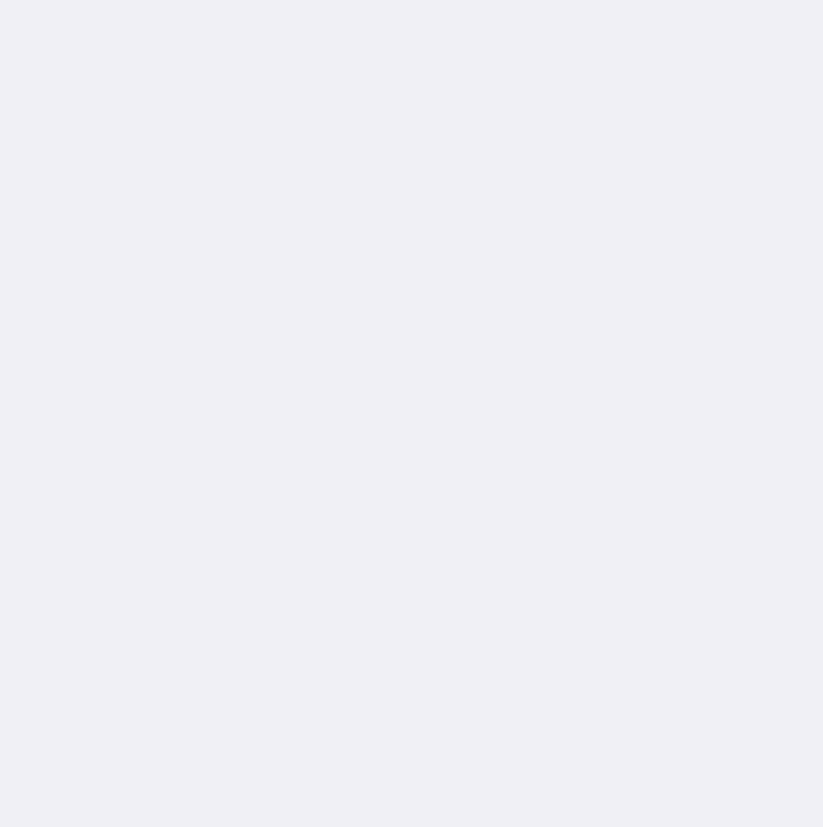
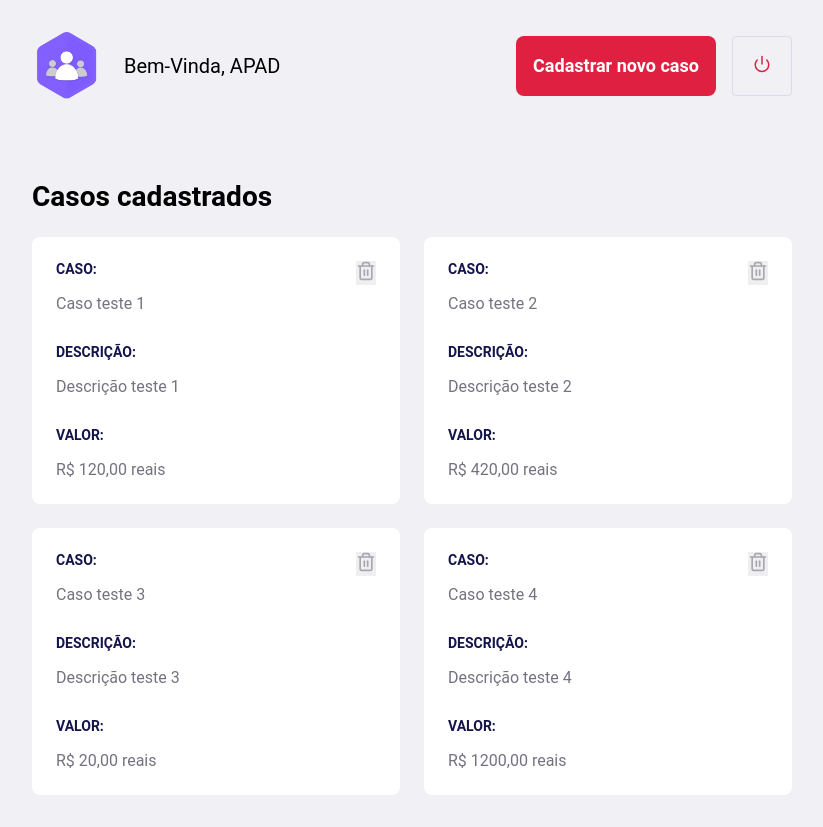
Before and after one commit to fernandosilvanoleto/Aula_01, a React (Create React App) app in the folder frontend/: page /profile in a window 1280 px wide. Shown: the whole page, without its empty margins (228-1051 px from the left). Before the commit the page ends 800 px from the top, so only its background shows below. Built offline with nearby package versions, Linux system fonts and the light colour scheme; a web font is replaced by a local one.

Commit message:
Implementando tela estática de casos cadastradas.

```diff
--- /dev/null
+++ b/frontend/src/pages/Profile/index.js
@@ -0,0 +1,82 @@
+import React from 'react';
+import { Link } from 'react-router-dom';
+import { FiPower, FiTrash2 } from 'react-icons/fi';
+
+import './styless.css';
+
+import logoImg from '../../assets/Logo.png';
+
+export default function Profile(){
+    return (
+        <div className="profile-container">
+            <header>
+                <img src={logoImg} alt="Logo" />
+                <span>Bem-Vinda, APAD</span>
+
+                <Link className="button" to="/incidents/new">Cadastrar novo caso</Link>
+                <button type="button">
+                    <FiPower size={18} color="#E02041"></FiPower>
+                </button>
+            </header>
+            <h1>Casos cadastrados</h1>
+            <ul>
+                <li>
+                    <strong>CASO:</strong>
+                    <p>Caso teste 1</p>
+
+                    <strong>DESCRIÇÃO:</strong>
+                    <p>Descrição teste 1</p>
+
+                    <strong>VALOR:</strong>
+                    <p>R$ 120,00 reais</p>
+
+                    <button type="button">
+                        <FiTrash2 size={20} color="#a8a8b3" />
+                    </button>
+                </li>
+                <li>
+                    <strong>CASO:</strong>
+                    <p>Caso teste 2</p>
+
+                    <strong>DESCRIÇÃO:</strong>
+                    <p>Descrição teste 2</p>
+
+                    <strong>VALOR:</strong>
+                    <p>R$ 420,00 reais</p>
+
+                    <button type="button">
+                        <FiTrash2 size={20} color="#a8a8b3" />
+                    </button>
+                </li>
+                <li>
+                    <strong>CASO:</strong>
+                    <p>Caso teste 3</p>
+
+                    <strong>DESCRIÇÃO:</strong>
+                    <p>Descrição teste 3</p>
+
+                    <strong>VALOR:</strong>
+                    <p>R$ 20,00 reais</p>
+
+                    <button type="button">
+                        <FiTrash2 size={20} color="#a8a8b3" />
+                    </button>
+                </li>
+                <li>
+                    <strong>CASO:</strong>
+                    <p>Caso teste 4</p>
+
+                    <strong>DESCRIÇÃO:</strong>
+                    <p>Descrição teste 4</p>
+
+                    <strong>VALOR:</strong>
+                    <p>R$ 1200,00 reais</p>
+
+                    <button type="button">
+                        <FiTrash2 size={20} color="#a8a8b3" />
+                    </button>
+                </li>
+            </ul>
+        </div>
+    );
+}
--- /dev/null
+++ b/frontend/src/pages/Profile/styless.css
@@ -0,0 +1,86 @@
+.profile-container {
+    width: 100%;
+    max-width: 1500px;
+    padding: 0 260px;
+    margin: 32px auto;
+}
+
+.profile-container header {
+    display: flex;
+    align-items: center;
+}
+
+.profile-container header span {
+    font-size: 20px;
+    margin-left: 24px;
+}
+
+.profile-container header img {
+    height: 68px;
+}
+
+.profile-container header a {
+    width: 200px;
+    margin-left: auto;
+    margin-top: 0;
+}
+
+.profile-container header button {
+    height: 60px;
+    width: 60px;
+    border-radius: 4px;
+    border: 1px solid #dcdce6;
+    background: transparent;
+    margin-left: 16px;
+    transition: border-color 0.2s;
+}
+
+.profile-container header button:hover{
+    border-color: #999;
+}
+
+.profile-container h1 {
+    margin-top: 80px;
+    margin-bottom: 24px;
+}
+
+.profile-container ul {
+    display: grid;
+    grid-template-columns: repeat(2, 1fr);
+    grid-gap: 24px;
+    list-style: none;
+}
+
+.profile-container ul li {
+    background: #fff;
+    padding: 24px;
+    border-radius: 8px;
+    position: relative;
+}
+
+.profile-container ul li button {
+    position: absolute;
+    right: 24px;
+    top: 24px;
+    border: 0;
+}
+
+.profile-container ul li button:hover {
+    opacity: 0.8;
+}
+
+.profile-container ul li strong {
+    display: block;
+    margin-bottom: 16px;
+    color: #14144d;
+}
+
+.profile-container ul li strong:not(:first-child) {
+    margin-top: 30px;
+}
+
+.profile-container ul li p {
+    color: #737380;
+    line-height: 21px;
+    font-size: 16px;
+}
--- a/frontend/src/routes.js
+++ b/frontend/src/routes.js
@@ -3,6 +3,7 @@
 
 import Logon from './pages/Logon';
 import Register from './pages/Register';
+import Profile from './pages/Profile';
 
 export default function Routes (){
     return (
@@ -10,6 +11,7 @@
             <Switch>
                 <Route path="/" exact component={Logon} />
                 <Route path="/register" component={Register} />
+                <Route path="/profile" component={Profile} />
             </Switch>
         </BrowserRouter>
     );
```
